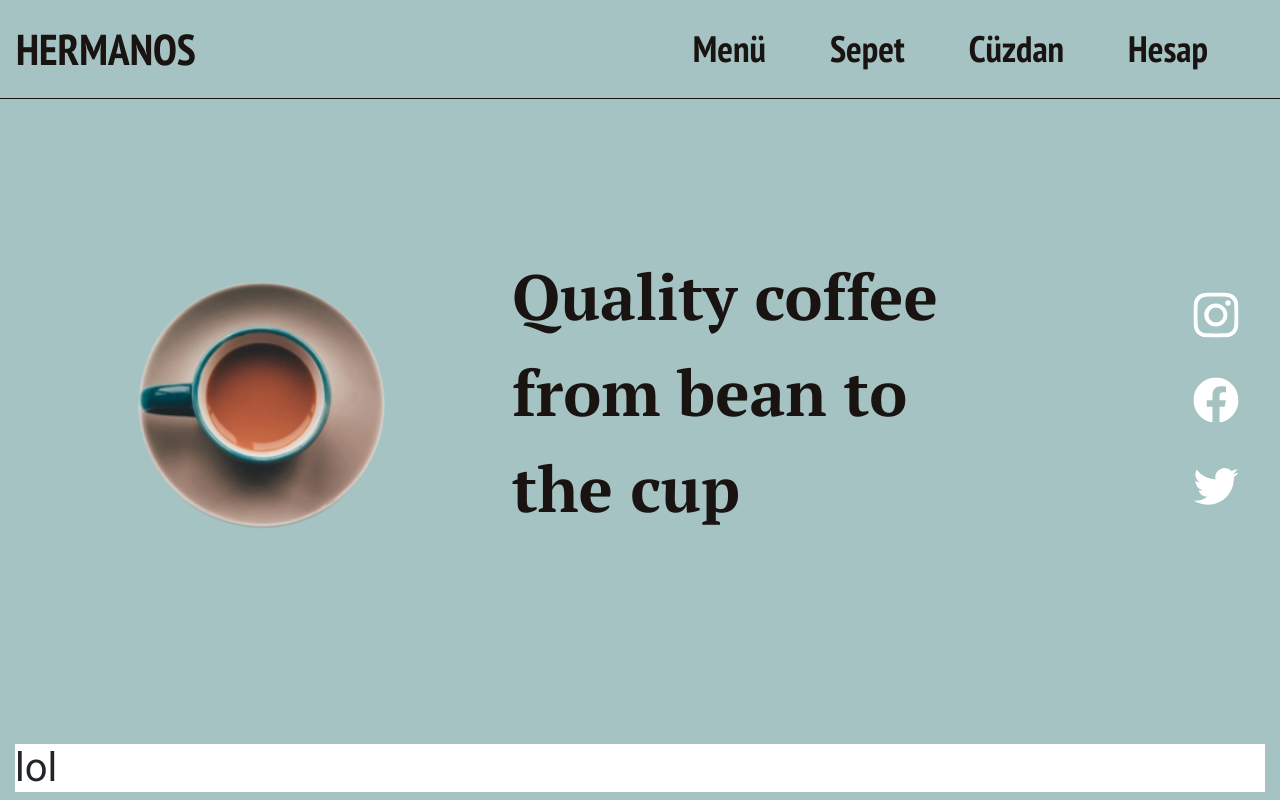
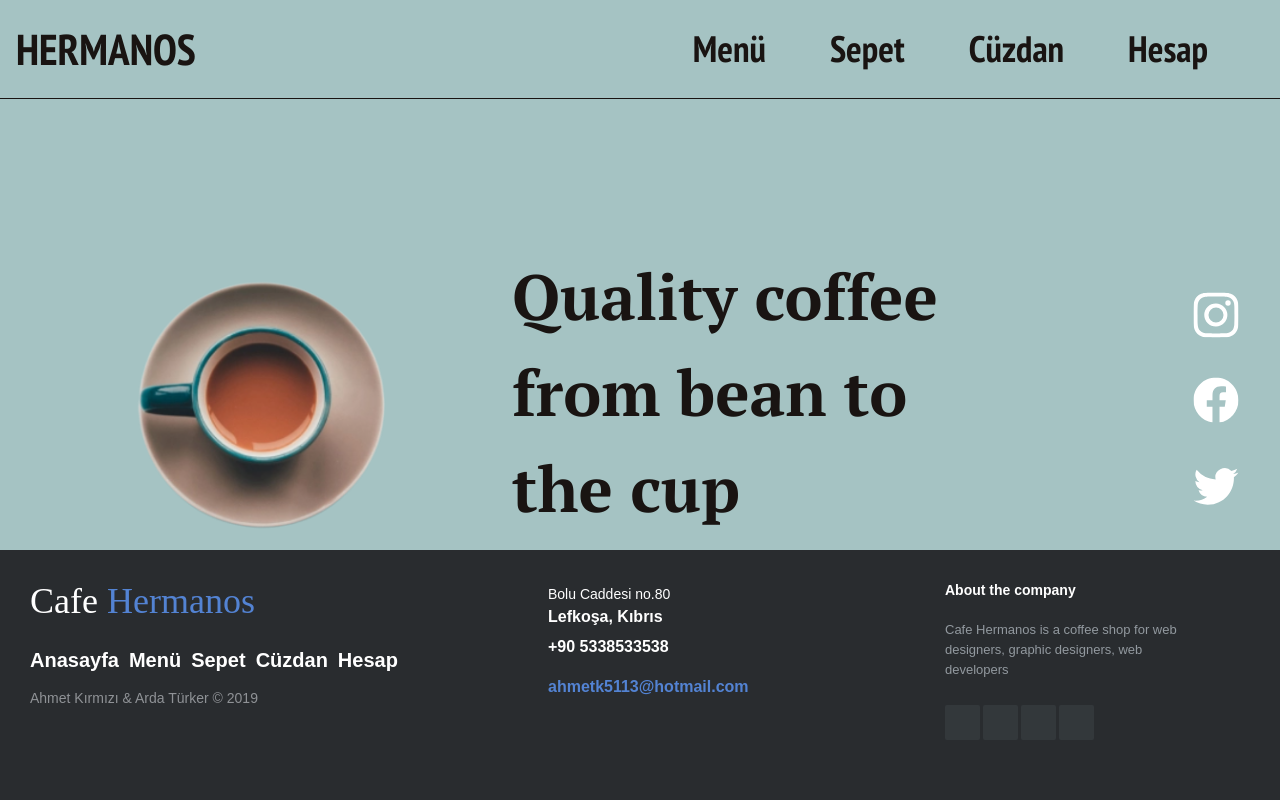
Before and after one commit to Ahmet-Kirmizi/Hermanos, a Nuxt app: page /main in a window 1280 px wide. Built offline with nearby package versions, Linux system fonts and the light colour scheme.

Commit message:
footer  added

```diff
--- a/components/footer.vue
+++ b/components/footer.vue
@@ -1,25 +1,238 @@
 <template>
-<div class="container-fluid">
-<div class="footerMain">
-<h1>lol</h1>
-</div>
 
-</div>
+    <div >
+      <footer class="footer-distributed">
+        <div class="footer-left">
+          <h3>Cafe<span> Hermanos</span></h3>
+
+          <p class="footer-links">
+            <NuxtLink to="/main" class="Hermanos">Anasayfa</NuxtLink>
+
+            <NuxtLink to="/menu" class="Hermanos">Menü</NuxtLink>
+
+            <NuxtLink to="/sepet" class="Hermanos">Sepet</NuxtLink>
+
+            <NuxtLink to="/cuzdan" class="Hermanos">Cüzdan</NuxtLink>
+
+            <NuxtLink to="/hesap" class="Hermanos">Hesap</NuxtLink>
+          <p class="footer-company-name">Ahmet Kırmızı & Arda Türker &copy; 2019</p>
+        </div>
+
+        <div class="footer-center">
+          <div>
+            <i class="fa fa-map-marker"></i>
+            <p><span>Bolu Caddesi no.80</span> Lefkoşa, Kıbrıs</p>
+          </div>
+
+          <div>
+            <i class="fa fa-phone"></i>
+            <p>+90 5338533538</p>
+          </div>
+
+          <div>
+            <i class="fa fa-envelope"></i>
+            <p>
+              <a href="mailto:support@company.com">ahmetk5113@hotmail.com</a>
+            </p>
+          </div>
+        </div>
+
+        <div class="footer-right">
+          <p class="footer-company-about">
+            <span>About the company</span>
+            Cafe Hermanos is a coffee shop for web designers, graphic designers, web
+            developers
+          </p>
+
+          <div class="footer-icons">
+            <a href="#"><i class="fa fa-facebook"></i></a>
+            <a href="#"><i class="fa fa-twitter"></i></a>
+            <a href="#"><i class="fa fa-linkedin"></i></a>
+            <a href="#"><i class="fa fa-github"></i></a>
+          </div>
+        </div>
+      </footer>
+    </div>
+
 </template>
 
 
 <script>
 export default {
-  name : "footerMain"
+  name: 'footer',
 }
 </script>
 
 <style scoped>
-.footerMain{
-  background-color : #FFFF;
+.footerMain {
+  background-color: #ffff;
   width: 100%;
+}
 
+body {
+  margin: 0;
+  padding: 0;
+}
+footer {
+  height: 250px;
+}
+.footer-distributed {
+  background-color: #292c2f;
+  box-shadow: 0 1px 1px 0 rgba(0, 0, 0, 0.12);
+  box-sizing: border-box;
+  width: 100vw;
+  text-align: left;
+  font: bold 16px sans-serif;
 
+  padding: 30px 30px;
+  margin-top: 20px;
+}
 
+.footer-distributed .footer-left,
+.footer-distributed .footer-center,
+.footer-distributed .footer-right {
+  display: inline-block;
+  vertical-align: top;
+}
+
+.footer-distributed .footer-left {
+  width: 40%;
+}
+
+.footer-distributed h3 {
+  color: #ffffff;
+  font: normal 36px 'Cookie', cursive;
+  margin: 0;
+}
+
+.footer-distributed h3 span {
+  color: #5383d3;
+}
+
+.footer-distributed .footer-links {
+  color: #ffffff;
+  margin: 20px 0 12px;
+  padding: 0;
+}
+
+.footer-distributed .footer-links a {
+  display: inline-block;
+  line-height: 1.8;
+  text-decoration: none;
+  color: inherit;
+  padding-right: 10px;
+  font-size: 20px;
+}
+
+.footer-distributed .footer-company-name {
+  color: #8f9296;
+  font-size: 14px;
+  font-weight: normal;
+  margin: 0;
+}
+
+.footer-distributed .footer-center {
+  width: 35%;
+}
+
+.footer-distributed .footer-center i {
+  background-color: #33383b;
+  color: #ffffff;
+  font-size: 25px;
+  width: 38px;
+  height: 38px;
+  border-radius: 50%;
+  text-align: center;
+  line-height: 42px;
+  margin: 10px 15px;
+  vertical-align: middle;
+}
+
+.footer-distributed .footer-center i.fa-envelope {
+  font-size: 17px;
+  line-height: 38px;
+}
+
+.footer-distributed .footer-center p {
+  display: inline-block;
+  color: #ffffff;
+  vertical-align: middle;
+  margin: 0;
+}
+
+.footer-distributed .footer-center p span {
+  display: block;
+  font-weight: normal;
+  font-size: 14px;
+  line-height: 2;
+}
+
+.footer-distributed .footer-center p a {
+  color: #5383d3;
+  text-decoration: none;
+}
+
+.footer-distributed .footer-right {
+  width: 20%;
+}
+
+.footer-distributed .footer-company-about {
+  line-height: 20px;
+  color: #92999f;
+  font-size: 13px;
+  font-weight: normal;
+  margin: 0;
+}
+
+.footer-distributed .footer-company-about span {
+  display: block;
+  color: #ffffff;
+  font-size: 14px;
+  font-weight: bold;
+  margin-bottom: 20px;
+}
+
+.footer-distributed .footer-icons {
+  margin-top: 25px;
+}
+
+.footer-distributed .footer-icons a {
+  display: inline-block;
+  width: 35px;
+  height: 35px;
+  cursor: pointer;
+  background-color: #33383b;
+  border-radius: 2px;
+
+  font-size: 20px;
+  color: #ffffff;
+  text-align: center;
+  line-height: 35px;
+
+  margin-right: 3px;
+  margin-bottom: 5px;
+}
+
+@media (max-width: 880px) {
+  .footer-distributed {
+    font: bold 14px sans-serif;
+  }
+
+  .footer-distributed .footer-left,
+  .footer-distributed .footer-center,
+  .footer-distributed .footer-right {
+    display: block;
+    width: 100%;
+    margin-bottom: 40px;
+    text-align: center;
+  }
+
+  .footer-distributed .footer-center i {
+    margin-left: 0;
+  }
+  .main {
+    line-height: normal;
+    font-size: auto;
+  }
 }
 </style>
--- a/pages/menu.vue
+++ b/pages/menu.vue
@@ -188,6 +188,9 @@ export default {
 </script>
 
 <style scoped>
+body{
+  overflow-y: scroll;
+}
 .menu-box {
   display: flex;
   position: absolute;
@@ -240,10 +243,9 @@ export default {
   padding-left: 3rem;
 }
 .footer-main{
-  position: fixed;
-  bottom : 10%;
-  right: 5%;
-  padding: 50px;
+  position: absolute;
+  bottom : -300px;
+  right: 30%;
   z-index: -1;
 
 }
```
